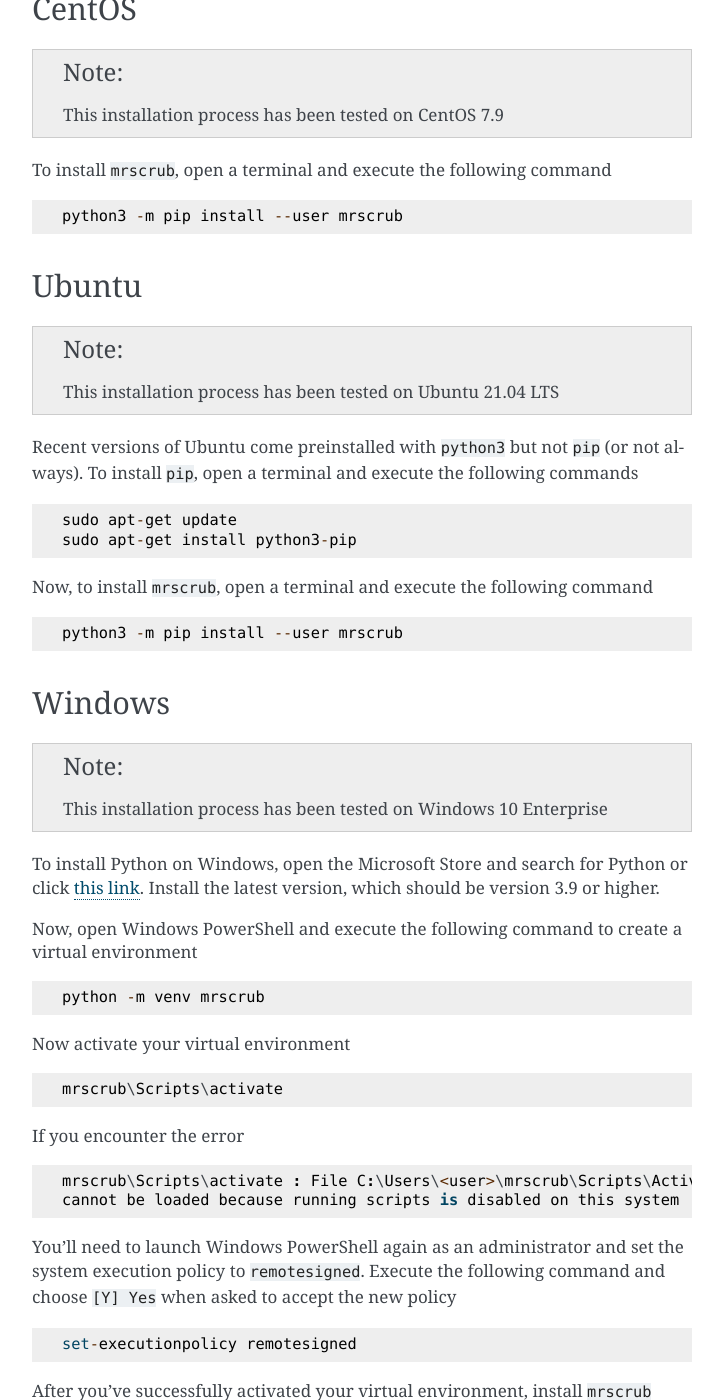
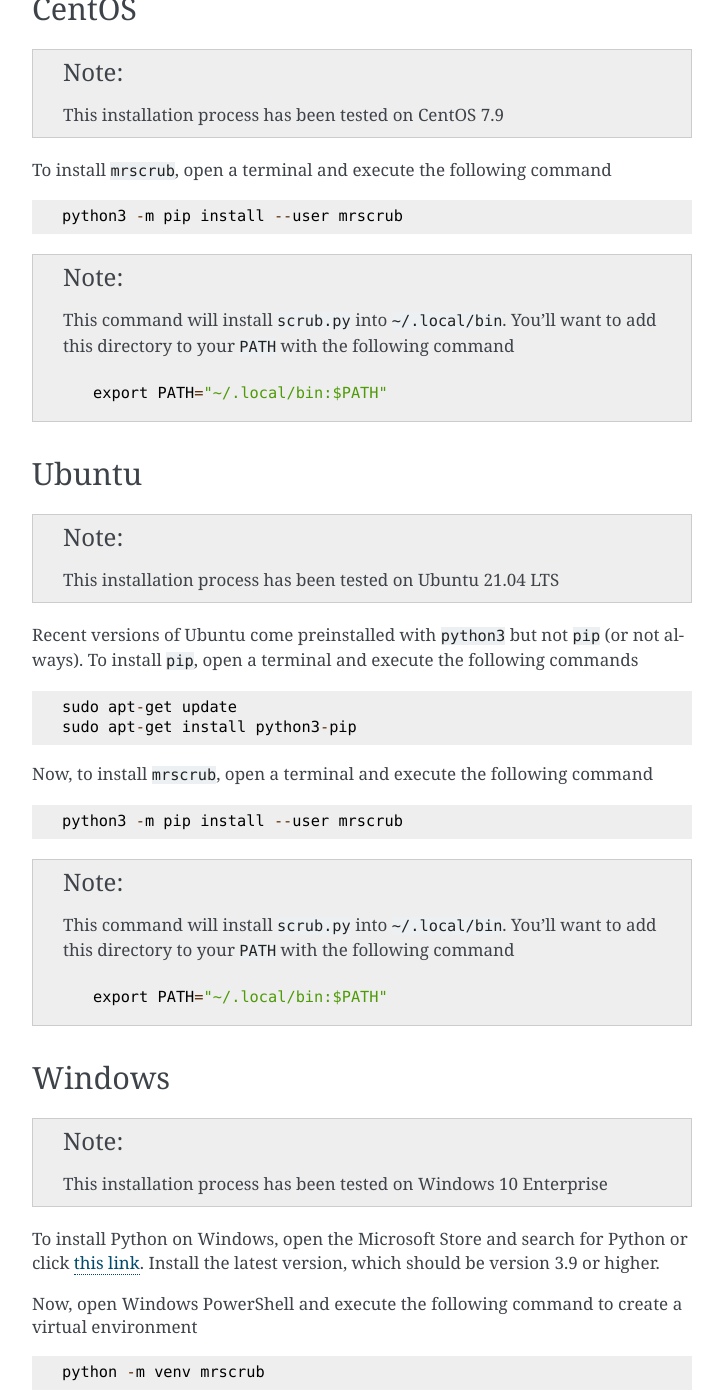
Before and after one commit to harvard-nrg/mrscrub, a Sphinx documentation site: the page built from docs/source/installation.rst, in a window 1280 px wide and 1400 px high, scrolled down 804 px. Shown: the whole window, without its empty margins (388-1111 px from the left). Built offline with Sphinx 7.4.7, drawn with Linux system fonts in a browser that asks for light colours.

Commit message:
update docs

```diff
--- a/docs/source/installation.rst
+++ b/docs/source/installation.rst
@@ -33,6 +33,12 @@
 
     python3 -m pip install --user mrscrub
 
+.. note::
+   This command will install ``scrub.py`` into ``~/.local/bin``. You'll want
+   to add this directory to your ``PATH`` with the following command ::
+
+       export PATH="~/.local/bin:$PATH"
+
 Ubuntu
 ------
 .. note::
@@ -49,6 +55,12 @@
 command ::
 
     python3 -m pip install --user mrscrub
+
+.. note::
+   This command will install ``scrub.py`` into ``~/.local/bin``. You'll want
+   to add this directory to your ``PATH`` with the following command ::
+
+       export PATH="~/.local/bin:$PATH"
 
 Windows
 -------
```
Also changed, not shown: 1 other file.
